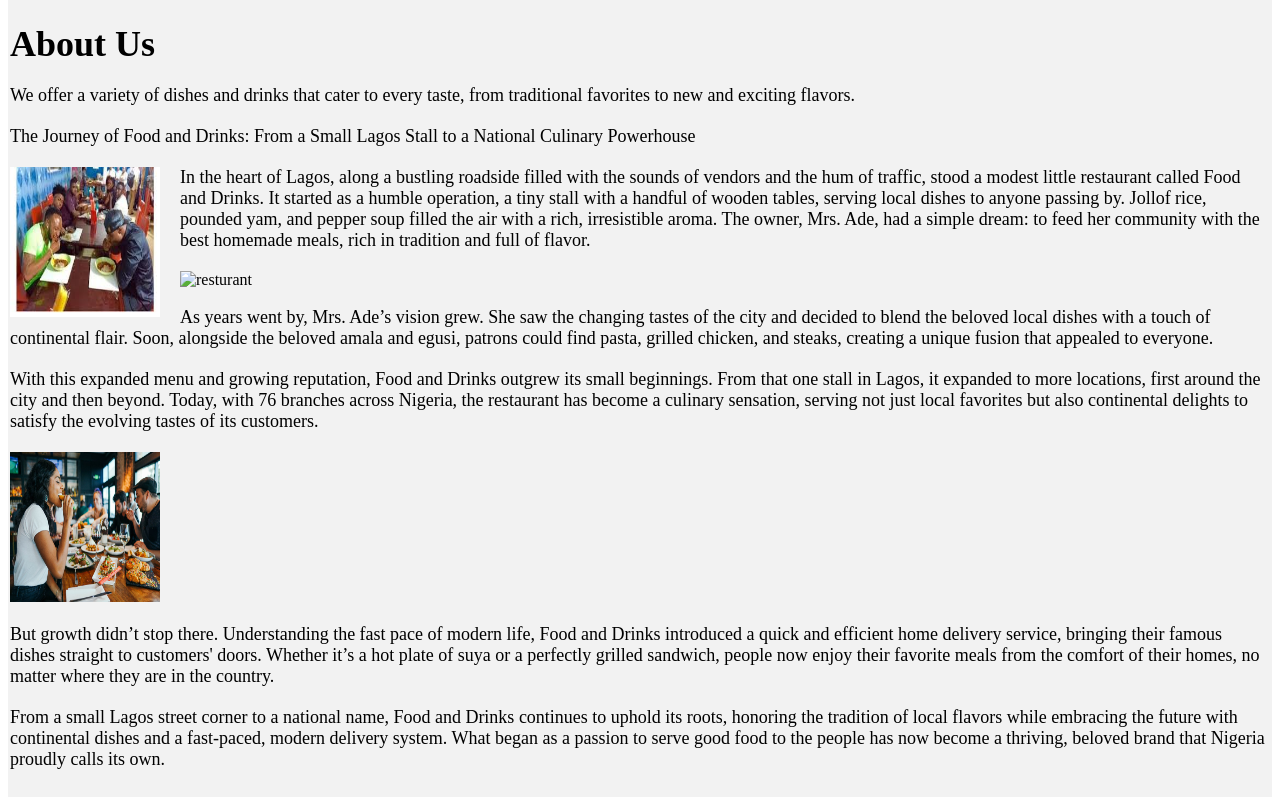
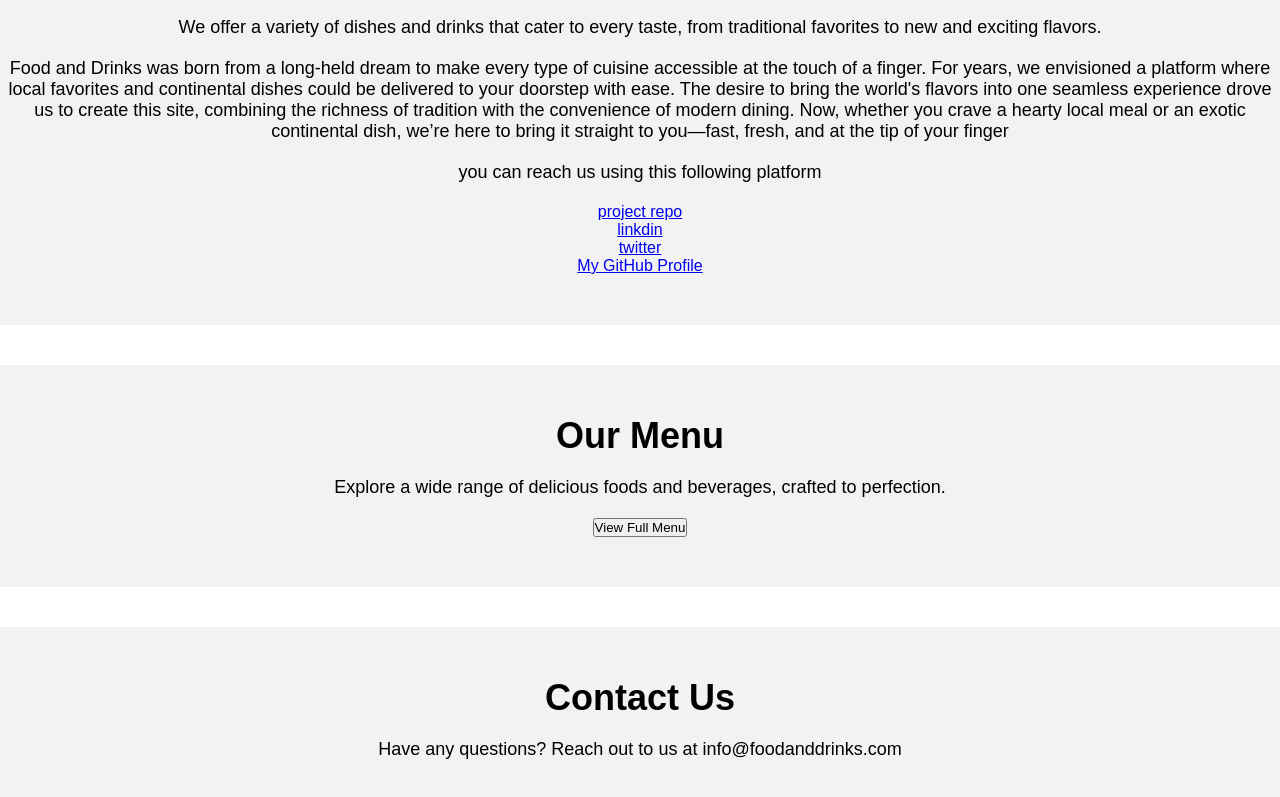
Before and after one commit to elotwo/elotwo.github.io, a plain HTML site: page index.html in a window 1280 px wide. Shown: the part 963-1760 px from the top of the page. Drawn offline with Linux system fonts and the light colour scheme.

Commit message:
food and drinks

```diff
--- a/index.css
+++ b/index.css
@@ -1,26 +1,24 @@
 * {
-	* margin: 0;
-	* padding: 0;
-	* box-sizing: border-box;
-	* font-family: Arial, sans-serif;
-	*}
-	*
-	* body
-	* {
-		* display: flex;
-		* flex-direction: column;
-		* justify-content: space-between;
-		* min-height: 100vh;
-		* }
-		* header {
-			* background-color: #333;
-			* padding: 15px 0;
-			* }
-			* nav ul {
-				* display: flex;
-				* justify-content: center;
-				* list-style: none;
-				*}
+margin: 0;
+padding: 0;
+box-sizing: border-box;
+font-family: Arial, sans-serif;
+}
+body {
+display: flex;
+flex-direction: column;
+justify-content: space-between;
+min-height: 100vh;
+}
+header {
+background-color: #333;
+padding: 15px 0;
+}
+nav ul {
+display: flex;
+justify-content: center;
+list-style: none;
+}
 nav ul li
 {
 margin: 0 15px;
@@ -72,7 +70,7 @@
 }
 .section {
 padding: 50px 2px;
-								text-align: ;
+text-align: center;
 }
 #about, #menu, #contact {
 background-color: #f2f2f2;
@@ -82,7 +80,9 @@
 float: left;
 margin-right: 20px;
 }
-
+.align p {
+text-align:
+}
 .section h2 {
 font-size: 36px;
 margin-bottom: 20px;
--- a/index.html
+++ b/index.html
@@ -25,17 +25,20 @@
 		</section>
 		<section id="about" class="section">
 			<h2>About Us</h2>
-			<p>We offer a variety of dishes and drinks that cater to every taste, from traditional favorites to new and exciting flavors.</p>
-			<p>The Journey of Food and Drinks: From a Small Lagos Stall to a National Culinary Powerhouse</p>
-			<img src="download.jfif" alt="resturant" width="150" height="150" class="me">
-			<p>In the heart of Lagos, along a bustling roadside filled with the sounds of vendors and the hum of traffic, stood a modest little restaurant called Food and Drinks. It started as a humble operation, a tiny stall with a handful of wooden tables, serving local dishes to anyone passing by. Jollof rice, pounded yam, and pepper soup filled the air with a rich, irresistible aroma. The owner, Mrs. Ade, had a simple dream: to feed her community with the best homemade meals, rich in tradition and full of flavor.</p>
-			<img src="food.jfif" alt="resturant" width="150" height="150">
+			 <div class="align">
+			<p>We offer a variety of dishes and drinks that cater to every taste, from traditional favorites to new and exciting flavors. </p>
+			<p>Food and Drinks was born from a long-held dream to make every type of cuisine accessible at the touch of a finger. For years, we envisioned a platform where local favorites and continental dishes could be delivered to your doorstep with ease. The desire to bring the world's flavors into one seamless experience drove us to create this site, combining the richness of tradition with the convenience of modern dining. Now, whether you crave a hearty local meal or an exotic continental dish, we’re here to bring it straight to you—fast, fresh, and at the tip of your finger
+			</p>
+			<p>you can reach us using this following platform</p>
+			<ul>
+				<li><a href="https://github.com/elotwo/elotwo.github.io.git">project repo</a></li>
+				<li><a href="https://www.linkedin.com/in/emmanuel-obiagwu94">linkdin</a></li>
+				<li><a href="obiagwu emmanuel@obiagwu94">twitter</a></li>
+				<li><a href="https://github.com/elotwo" target="_blank">My GitHub Profile</a></li>
 
-			<p>As years went by, Mrs. Ade’s vision grew. She saw the changing tastes of the city and decided to blend the beloved local dishes with a touch of continental flair. Soon, alongside the beloved amala and egusi, patrons could find pasta, grilled chicken, and steaks, creating a unique fusion that appealed to everyone.</p>
-			<p> With this expanded menu and growing reputation, Food and Drinks outgrew its small beginnings. From that one stall in Lagos, it expanded to more locations, first around the city and then beyond. Today, with 76 branches across Nigeria, the restaurant has become a culinary sensation, serving not just local favorites but also continental delights to satisfy the evolving tastes of its customers.</p>
-			<img src="photo.jpg" alt="resturant" width="150" height="150">
-			<p>But growth didn’t stop there. Understanding the fast pace of modern life, Food and Drinks introduced a quick and efficient home delivery service, bringing their famous dishes straight to customers' doors. Whether it’s a hot plate of suya or a perfectly grilled sandwich, people now enjoy their favorite meals from the comfort of their homes, no matter where they are in the country.</p>
-			<p>From a small Lagos street corner to a national name, Food and Drinks continues to uphold its roots, honoring the tradition of local flavors while embracing the future with continental dishes and a fast-paced, modern delivery system. What began as a passion to serve good food to the people has now become a thriving, beloved brand that Nigeria proudly calls its own. </p>
+
+			</ul>
+			 </div>
 		</section>
 		<section id="menu" class="section">
 			<h2>Our Menu</h2>
```
Lines whose indentation alone changed are shown as unchanged.
